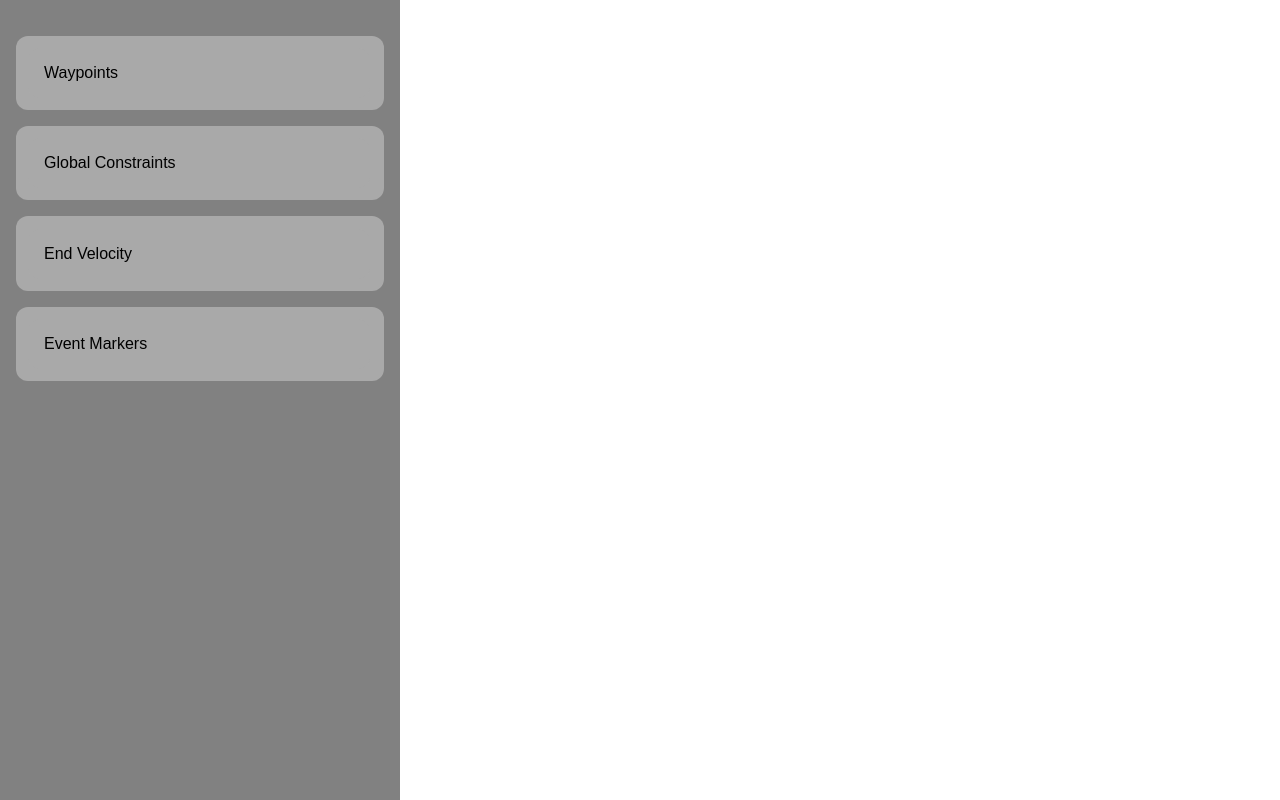
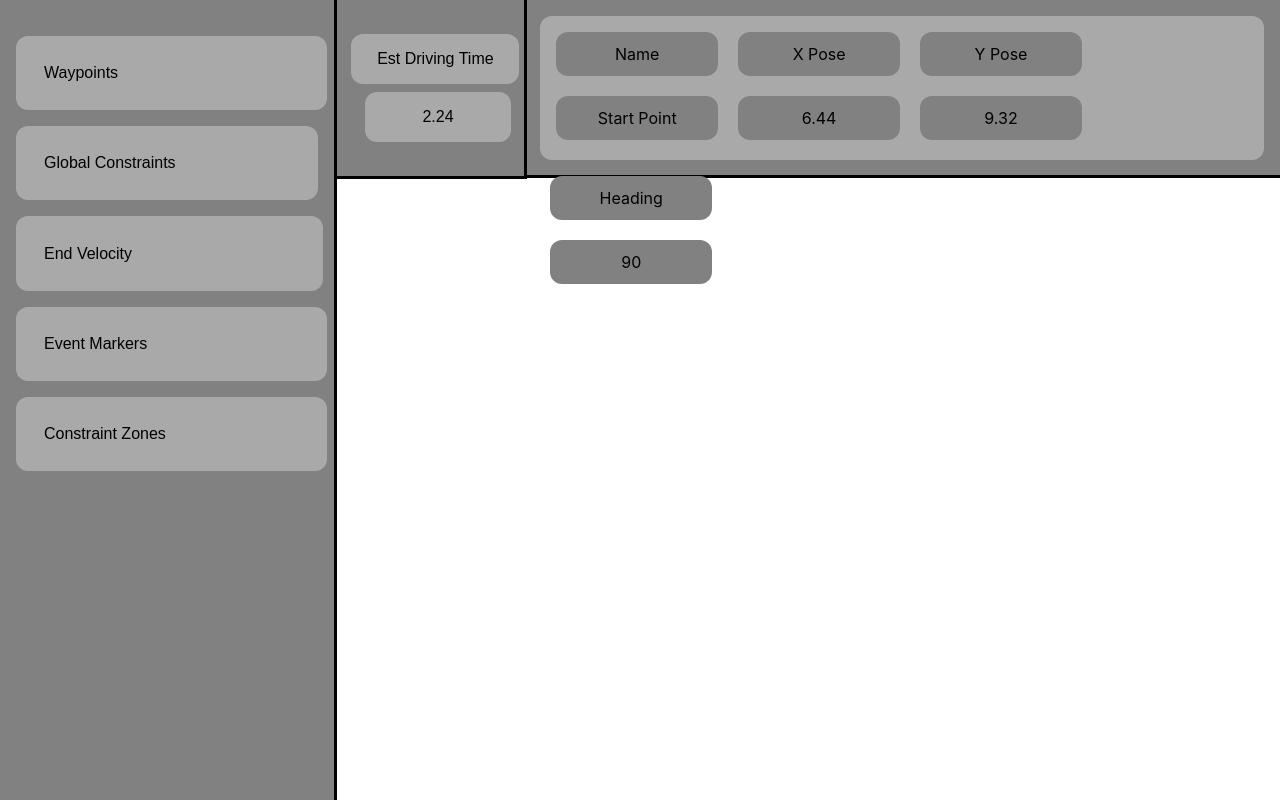
Before and after one commit to ethanprivette/PathWizard_Frontend, a React (Create React App) app: page / in a window 1280 px wide. Both pictures are taken after a click on the button "Global Constraints". Built offline with nearby package versions, Linux system fonts and the light colour scheme.

Commit message:
works but need to find a better way

```diff
--- a/package.json
+++ b/package.json
@@ -4,6 +4,11 @@
   "private": true,
   "main": "electron-main.js",
   "dependencies": {
+    "@emotion/react": "^11.11.1",
+    "@emotion/styled": "^11.11.0",
+    "@fontsource/roboto": "^5.0.8",
+    "@mui/icons-material": "^5.15.0",
+    "@mui/material": "^5.15.0",
     "@testing-library/jest-dom": "^5.17.0",
     "@testing-library/react": "^13.4.0",
     "@testing-library/user-event": "^13.5.0",
@@ -21,7 +26,6 @@
     "test": "react-scripts test",
     "eject": "react-scripts eject",
     "electron": "electron ."
-
   },
   "eslintConfig": {
     "extends": [
--- a/src/App.css
+++ b/src/App.css
@@ -1,6 +1,6 @@
 .sidenav {
   height: 100%; /* Full-height: remove this if you want "auto" height */
-  width: 400px; /* Set the width of the sidebar */
+  width: 26.1%; /* Set the width of the sidebar */
   position: fixed; /* Fixed Sidebar (stay in place on scroll) */
   z-index: 0; /* Stay on top */
   top: 0; /* Stay at the top */
@@ -8,10 +8,55 @@
   background-color:#818181; /* Black */
   overflow-x: scroll; /* Disable horizontal scroll */
   padding-top: 20px;
+  border-right-style: solid;
+}
+
+.topMenu {
+  width: 73.8%;
+  height: 175px;
+  position: fixed;
+  z-index: -1;
+  background-color: white;
+  top: 0;
+  right: 0;
+  border-bottom-style: solid;
+}
+
+.estTime {
+  padding: 16px;
+  background-color: darkgray;
+  width: 72%;
+  text-align: center;
+  font-size: 16px;
+  font-family: Arial, Helvetica, sans-serif;
+  margin: 16px 16px 8px;
+  border-radius: 12px;
+}
+
+.driveTime {
+  border-bottom-style: solid;
+  border-right-style: solid;
+  width: 20%;
+  z-index: -1;
+  padding: 18px 0px 0px;
+  height: 90%;
+  background-color:#818181;
+}
+
+.estNum {
+  padding: 16px;
+  background-color: darkgray;
+  width: 60%;
+  text-align: center;
+  font-size: 16px;
+  font-family: Arial, Helvetica, sans-serif;
+  margin: 8px 30px;
+  border-radius: 12px;
 }
 
 .dropdowns {
   padding: 16px 16px;
+  display: block;
   border: black;
   border-style: none;
   border-width: 2px;
@@ -19,7 +64,174 @@
   margin: 8px 8px 2px;
   background-color: #818181;
   cursor: pointer;
+  text-align: left;
+  width: 95%;
+  font-family: Arial, Helvetica, sans-serif;
+  font-size: 16px;
 }
+
+.content {
+  position: absolute;
+  display: block;
+  background-color: #818181;
+  height: 100%;
+  width: 80%;
+  top: 0px;
+  left: 20%;
+  z-index: -1;
+  border-bottom-style: solid;
+}
+
+.dropdown {
+  padding: 12px;
+  margin: 16px;
+  background-color: darkgray;
+  border-radius: 12px;
+  height: 50.4px;
+}
+
+.dropdown-content {
+  display: none;
+  position: relative;
+  background-color: darkgray;
+  z-index: 1;
+  height: 82.5%;
+  margin: 16px;
+  border-radius: 12px;
+}
+
+.waypointName {
+  position: relative;
+  display: inline-block;
+  color: black;
+  font-size: 16px;
+  text-decoration: none;
+  margin: 16px 10px 16px 16px;
+  width: 22.37%;
+  text-align: center;
+  height: 77.5%;
+}
+
+.waypointName a {
+  color: black;
+  display: inline-block;
+  background-color: #818181;
+  border-radius: 12px;
+  padding: 12px;
+  width: 85%;
+}
+
+.waypointName c {
+  color: black;
+  display: inline-block;
+  background-color: #818181;
+  border-radius: 12px;
+  padding: 12px;
+  width: 85%;
+  margin-top: 20px;
+}
+
+.Xpos {
+  position: relative;
+  display: inline-block;
+  color: black;
+  font-size: 16px;
+  text-decoration: none;
+  margin: 16px 10px;
+  width: 22.37%;
+  text-align: center;
+  height: 77.5%;
+}
+
+.Xpos a {
+  color: black;
+  display: inline-block;
+  background-color: #818181;
+  border-radius: 12px;
+  padding: 12px;
+  width: 85%;
+}
+
+.Xpos c {
+  color: black;
+  display: inline-block;
+  background-color: #818181;
+  border-radius: 12px;
+  padding: 12px;
+  width: 85%;
+  margin-top: 20px;
+}
+
+.Ypos {
+  position: relative;
+  display: inline-block;
+  color: black;
+  font-size: 16px;
+  text-decoration: none;
+  margin: 16px 10px;
+  width: 22.37%;
+  text-align: center;
+  height: 77.5%;
+}
+
+.Ypos a {
+  color: black;
+  display: inline-block;
+  background-color: #818181;
+  border-radius: 12px;
+  padding: 12px;
+  width: 85%;
+}
+
+.Ypos c {
+  color: black;
+  display: inline-block;
+  background-color: #818181;
+  border-radius: 12px;
+  padding: 12px;
+  width: 85%;
+  margin-top: 20px;
+}
+
+.heading {
+  position: relative;
+  display: inline-block;
+  color: black;
+  font-size: 16px;
+  text-decoration: none;
+  margin: 16px 16px 16px 10px;
+  width: 22.37%;
+  text-align: center;
+  height: 77.5%;
+}
+
+.heading a {
+  color: black;
+  display: inline-block;
+  background-color: #818181;
+  border-radius: 12px;
+  padding: 12px;
+  width: 85%;
+}
+
+.heading c {
+  color: black;
+  display: inline-block;
+  background-color: #818181;
+  border-radius: 12px;
+  padding: 12px;
+  width: 85%;
+  margin-top: 20px;
+}
+
+.button2 {
+  background-color: darkgray;
+  border: none;
+  width: 100%;
+  padding: 0px;
+}
+
+.show {display:block;}
 
 .sideButton {
   position: relative;
@@ -108,5 +320,4 @@ input:checked~ul.submenu {
   position: relative;
   font-family: Arial, Helvetica, sans-serif;
   text-align: left;
-  width: 98.75%
 }
--- a/src/App.js
+++ b/src/App.js
@@ -1,30 +1,106 @@
 import './App.css';
 
 function handleClick() {
-  console.log("cliked!")
+  var startPoint = document.getElementById("waypoint1")
+  var endPoint = document.getElementById("waypoint2")
+
+  console.log("DWABA")
+
+  if (!startPoint.classList.contains("show")) {
+    if (!endPoint.classList.contains("show")) {
+      startPoint.classList.toggle("show")
+    } else {
+      startPoint.classList.toggle("show")
+      endPoint.classList.toggle("show")
     }
+  } else {
+    startPoint.classList.toggle("show")
+    endPoint.classList.toggle("show")
+  }
+}
+
+var estDriveTime = 2.24;
+
+var waypointName = "Start Point";
+var xPos = 6.44;
+var yPos = 9.32;
+var heading = 90;
 
 function App() {
   return (
+    <div class="topMenu">
+      <div class="driveTime">
+        <div class="estTime">Est Driving Time</div>
+        <div class="estNum">{estDriveTime}</div>
+      </div>
+      <div class="content">
+        <div id="waypoint1" class="dropdown-content">
+          <div class="waypointName">
+            <a>Name</a>
+            <c>{waypointName}</c>
+          </div>
+          <div class="Xpos">
+            <a>X Pose</a>
+            <c>{xPos}</c>
+          </div>
+          <div class="Ypos">
+            <a>Y Pose</a>
+            <c>{yPos}</c>
+          </div>
+          <div class="heading">
+            <a>Heading</a>
+            <c>{heading}</c>
+          </div>
+        </div>
+        <div id="waypoint2" class="dropdown-content">
+          <div class="waypointName">
+            <a>Name</a>
+            <c>eee</c>
+          </div>
+          <div class="Xpos">
+            <a>X Pose</a>
+            <c>9572</c>
+          </div>
+          <div class="Ypos">
+            <a>Y Pose</a>
+            <c>412</c>
+          </div>
+          <div class="heading">
+            <a>Heading</a>
+            <c>180</c>
+          </div>
+        </div>
+      </div>
       <div class="sidenav">
         <ul class="baseul">
           <input id="check01" type="checkbox" name="menu" />
           <label for="check01">Waypoints</label>
           <ul class="submenu">
-            <ul class="dropdowns">Start Point</ul>
-            <ul class ="dropdowns">End Point</ul>
+            <button class="dropdowns" onClick={handleClick}>{waypointName}</button>
+            <button class="dropdowns" onClick={handleClick}>End Point</button>
           </ul>
         </ul>
-      <button class="sideButton"onClick={handleClick}><label>Global Constraints</label></button>
-      <button class="sideButton"onClick={handleClick}><label>End Velocity</label></button>
+        <div class="dropdown">
+          <button class="button2" onClick={handleClick}><label>Global Constraints</label></button>
+        </div>
+        <button class="sideButton" onClick={handleClick}><label>End Velocity</label></button>
         <ul class="baseul">
           <input id="check02" type="checkbox" name="menu" />
           <label for="check02">Event Markers</label>
           <ul class="submenu">
-            <ul class="dropdowns">test 1</ul>
-            <ul class="dropdowns">test 2</ul>
+            <button class="dropdowns" onClick={handleClick}>event 1</button>
+            <button class="dropdowns" onClick={handleClick}>event 2</button>
           </ul>
         </ul>
+        <ul class="baseul">
+          <input id="check03" type="checkbox" name="menu" />
+          <label for="check03">Constraint Zones</label>
+          <ul class="submenu">
+            <button class="dropdowns" onClick={handleClick}>Zone 1</button>
+            <button class="dropdowns" onClick={handleClick}>Zone 2</button>
+          </ul>
+        </ul>
+      </div>
     </div>
   );
 }
```
Also changed, not shown: 1 other file (tests, documents, lock files or other folders). Lines whose indentation alone changed are shown as unchanged.
